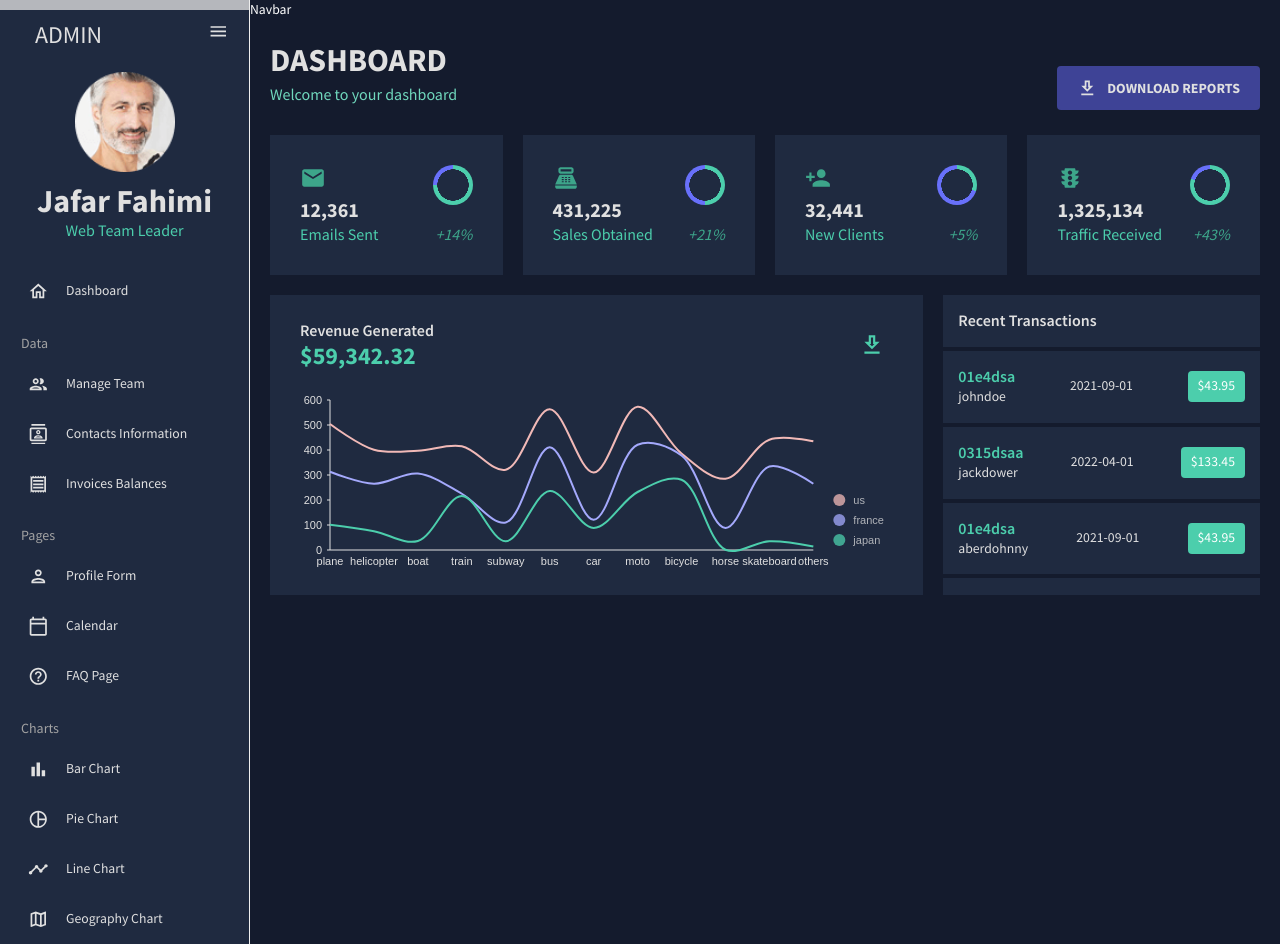
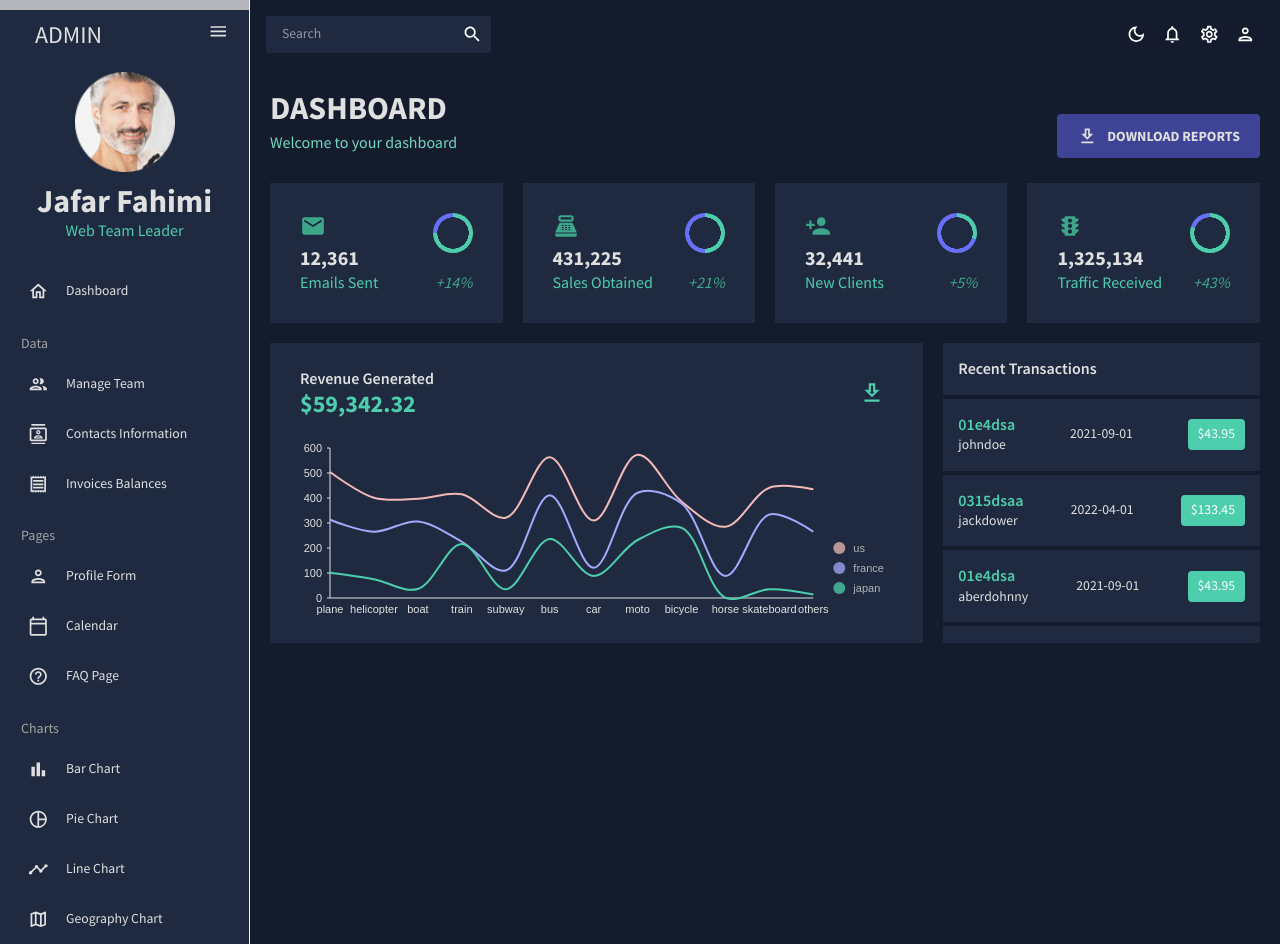
Before and after one commit to jafarFahimi/next-dashboard, a Next.js app: page / in a window 1280 px wide. Built offline with nearby package versions, Linux system fonts and the light colour scheme.

Commit message:
layout/Navbar.tsx coded

```diff
--- a/components/layout/Navbar.tsx
+++ b/components/layout/Navbar.tsx
@@ -1,7 +1,50 @@
-import React from "react";
+import { Box, IconButton, useTheme } from "@mui/material";
+import { useContext } from "react";
+import { ColorModeContext, tokens } from "styles/theme";
+import InputBase from "@mui/material/InputBase";
+import LightModeOutlinedIcon from "@mui/icons-material/LightModeOutlined";
+import DarkModeOutlinedIcon from "@mui/icons-material/DarkModeOutlined";
+import NotificationsOutlinedIcon from "@mui/icons-material/NotificationsOutlined";
+import SettingsOutlinedIcon from "@mui/icons-material/SettingsOutlined";
+import PersonOutlinedIcon from "@mui/icons-material/PersonOutlined";
+import SearchIcon from "@mui/icons-material/Search";
 
-const Navbar: React.FC<any> = () => {
-  return <div>Navbar</div>;
+const Navbar = () => {
+  const theme = useTheme();
+  const colors = tokens(theme.palette.mode);
+  const colorMode1 = useContext(ColorModeContext);
+
+  return (
+    <Box display="flex" justifyContent="space-between" p={2}>
+      {/* SEARCH BAR */}
+      <Box display="flex" bgcolor={colors.primary[400]} borderRadius="3px">
+        <InputBase sx={{ ml: 2, flex: 1 }} placeholder="Search" />
+        <IconButton type="button" sx={{ p: 1 }}>
+          <SearchIcon />
+        </IconButton>
+      </Box>
+
+      {/* ICONS */}
+      <Box display="flex">
+        <IconButton onClick={colorMode1?.toggleColorMode}>
+          {theme.palette.mode === "dark" ? (
+            <DarkModeOutlinedIcon />
+          ) : (
+            <LightModeOutlinedIcon />
+          )}
+        </IconButton>
+        <IconButton>
+          <NotificationsOutlinedIcon />
+        </IconButton>
+        <IconButton>
+          <SettingsOutlinedIcon />
+        </IconButton>
+        <IconButton>
+          <PersonOutlinedIcon />
+        </IconButton>
+      </Box>
+    </Box>
+  );
 };
 
 export default Navbar;
```
